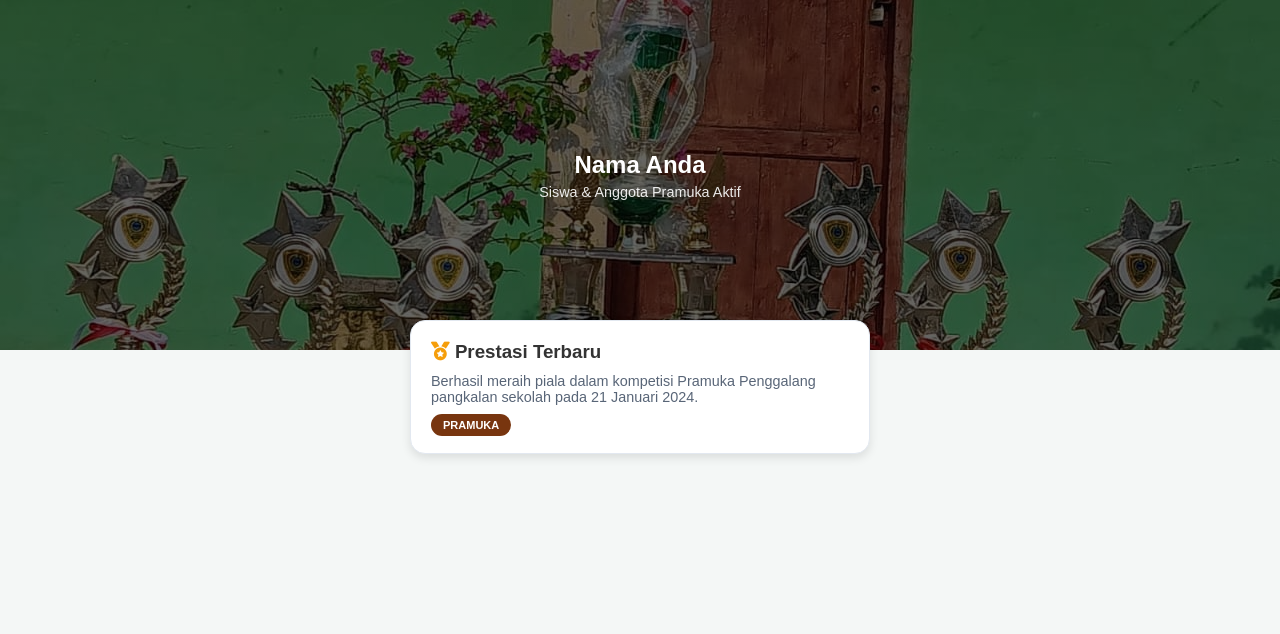
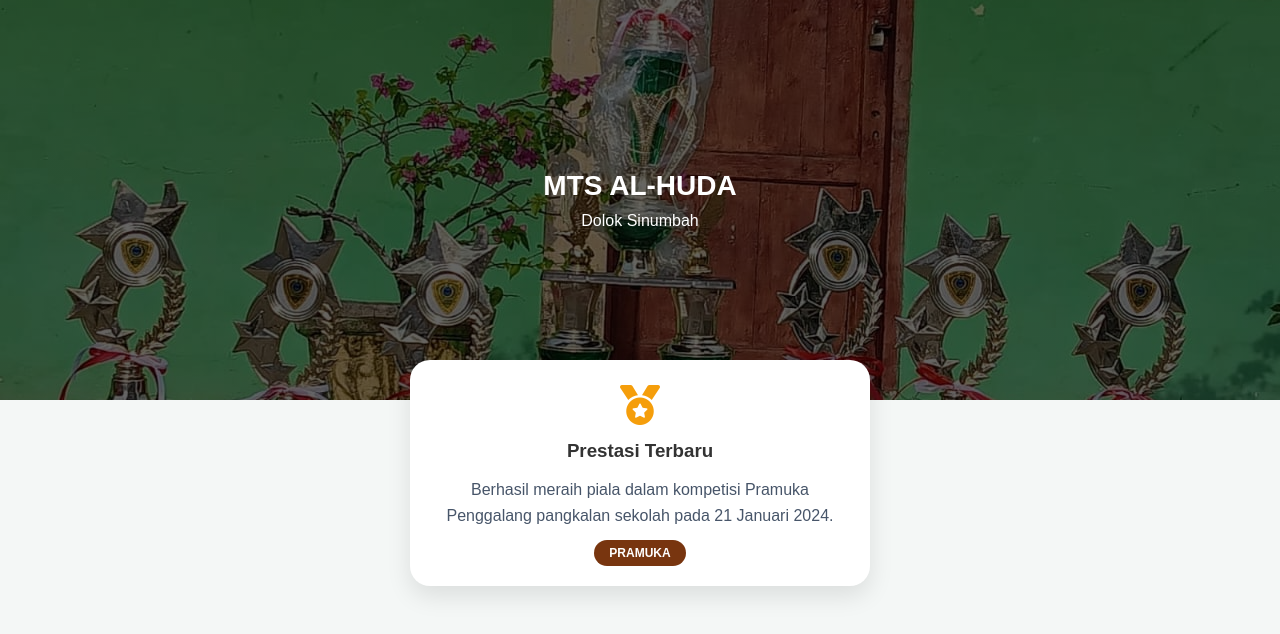
Before and after one commit to arfansidik047-dot/MTS-AL-HUDA-DOLOK-SINUMBAH, a plain HTML site: page index.html in a window 1280 px wide. Drawn offline with Linux system fonts and the light colour scheme.

Commit message:
Update index.html

```diff
--- a/index.html
+++ b/index.html
@@ -3,35 +3,35 @@
 <head>
     <meta charset="UTF-8">
     <meta name="viewport" content="width=device-width, initial-scale=1.0">
-    <title>Portofolio Digital Pramuka</title>
+    <title>Portofolio MTS AL-HUDA</title>
     <link rel="stylesheet" href="https://cdnjs.cloudflare.com/ajax/libs/font-awesome/6.4.0/css/all.min.css">
     <style>
         * { margin: 0; padding: 0; box-sizing: border-box; }
         body { font-family: sans-serif; background: #f4f7f6; color: #333; }
         header {
-            height: 350px;
+            height: 400px;
             background: linear-gradient(rgba(0,0,0,0.6), rgba(0,0,0,0.6)), url('IMG-20240123-WA0013.jpg');
             background-size: cover; background-position: center;
             display: flex; align-items: center; justify-content: center; color: white; text-align: center;
         }
-        .container { padding: 20px; max-width: 500px; margin: -50px auto 0; }
-        .card { background: white; padding: 20px; border-radius: 15px; box-shadow: 0 4px 10px rgba(0,0,0,0.1); margin-bottom: 20px; border: 1px solid #e2e8f0; }
-        .badge { background: #78350f; color: white; padding: 5px 12px; border-radius: 20px; font-size: 11px; font-weight: bold; text-transform: uppercase; }
-        h1 { font-size: 24px; margin-bottom: 5px; }
-        p { font-size: 0.9rem; opacity: 0.9; }
+        .container { padding: 20px; max-width: 500px; margin: -60px auto 0; }
+        .card { background: white; padding: 25px; border-radius: 20px; box-shadow: 0 10px 25px rgba(0,0,0,0.1); text-align: center; }
+        .badge { background: #78350f; color: white; padding: 6px 15px; border-radius: 20px; font-size: 12px; font-weight: bold; }
+        h1 { font-size: 28px; margin-bottom: 10px; }
     </style>
 </head>
 <body>
     <header>
         <div>
-            <h1>Nama Anda</h1>
-            <p>Siswa & Anggota Pramuka Aktif</p>
+            <h1>MTS AL-HUDA</h1>
+            <p>Dolok Sinumbah</p>
         </div>
     </header>
     <div class="container">
         <div class="card">
-            <h3><i class="fas fa-medal" style="color: #f59e0b;"></i> Prestasi Terbaru</h3>
-<p style="margin: 10px 0; color: #475569;">Berhasil meraih piala dalam kompetisi Pramuka Penggalang pangkalan sekolah pada 21 Januari 2024.</p>
+            <i class="fas fa-medal" style="font-size: 40px; color: #f59e0b; margin-bottom: 15px;"></i>
+            <h3>Prestasi Terbaru</h3>
+            <p style="margin: 15px 0; color: #475569; line-height: 1.6;">Berhasil meraih piala dalam kompetisi Pramuka Penggalang pangkalan sekolah pada 21 Januari 2024.</p>
             <span class="badge">PRAMUKA</span>
         </div>
     </div>
```
